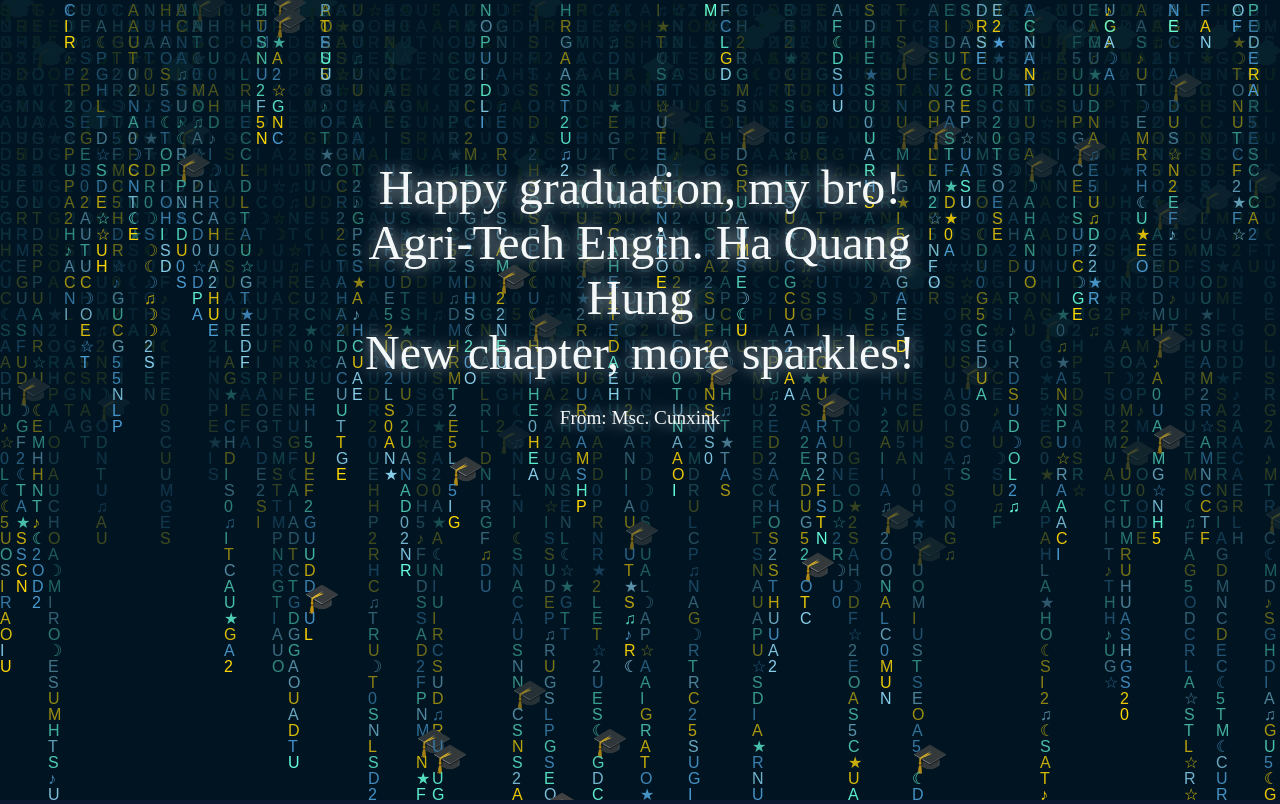
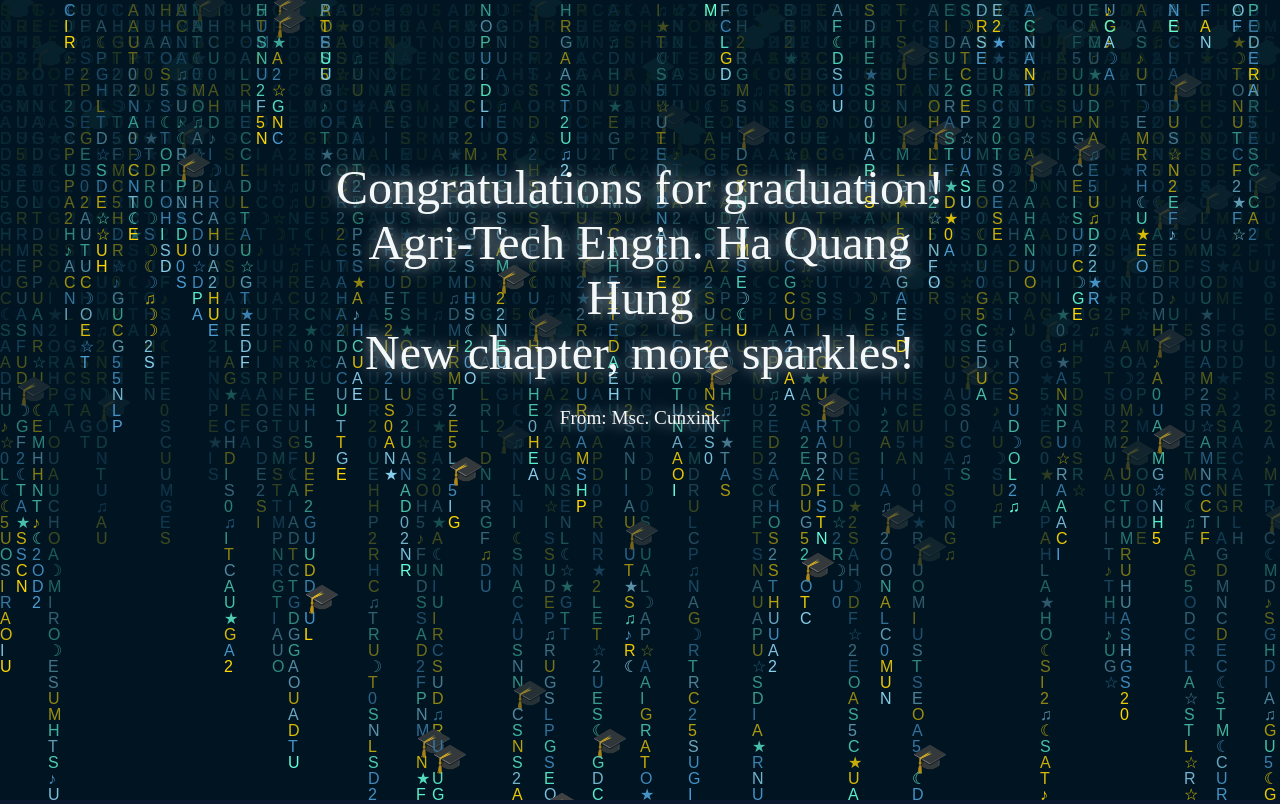
Before and after one commit to imtth79/my-site-grad, a plain HTML site: page index.html in a window 1280 px wide. Drawn offline with Linux system fonts and the light colour scheme; animation ran at ten frames a second.

Commit message:
Add files via upload

```diff
--- a/index.html
+++ b/index.html
@@ -26,7 +26,7 @@ text-align: center;
 <body>
 <!-- 中央祝福语 -->
 <div id="congrats">
-Happy graduation, my bro!<br> Agri-Tech Engin. Ha Quang Hung <br>
+Congratulations for graduation!<br> Agri-Tech Engin. Ha Quang Hung <br>
 New chapter, more sparkles!<br>
 <span style="font-size:1.2rem">From: Msc. Cunxink</span>
 </div>
```
